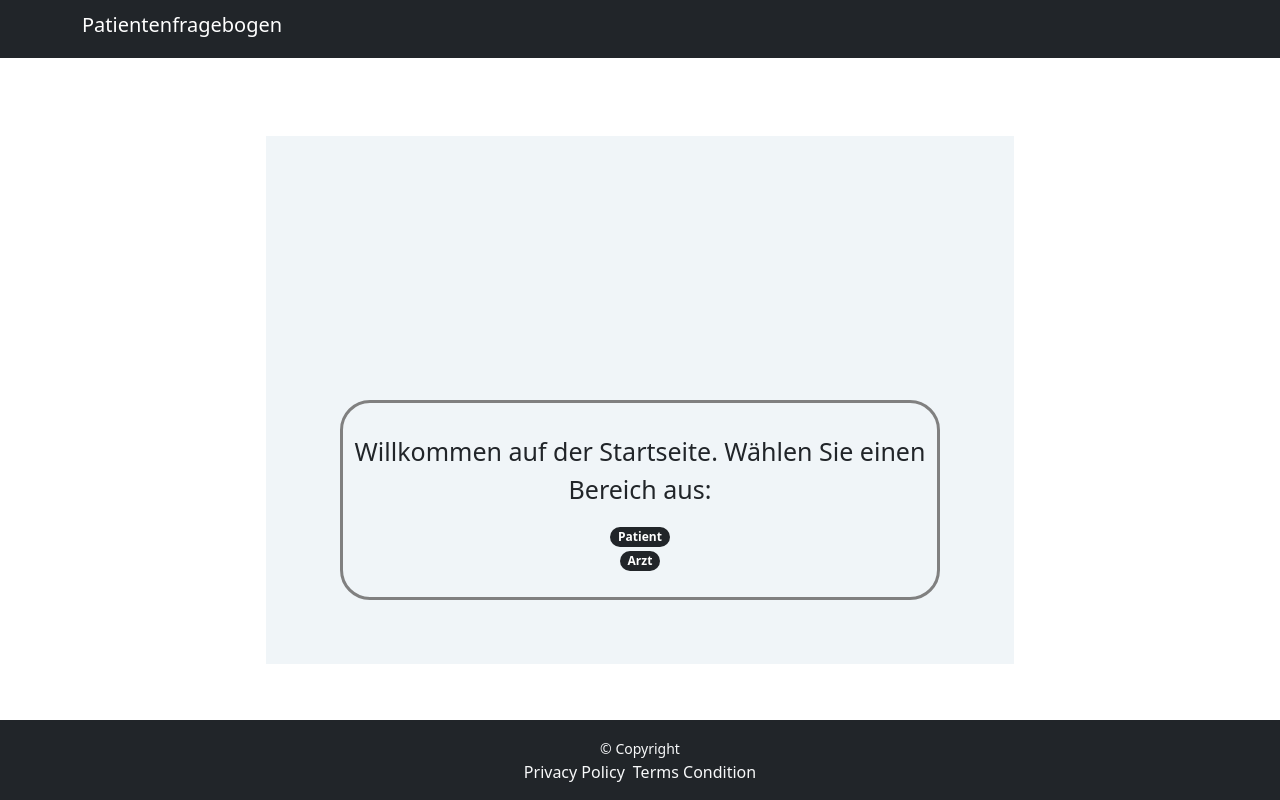
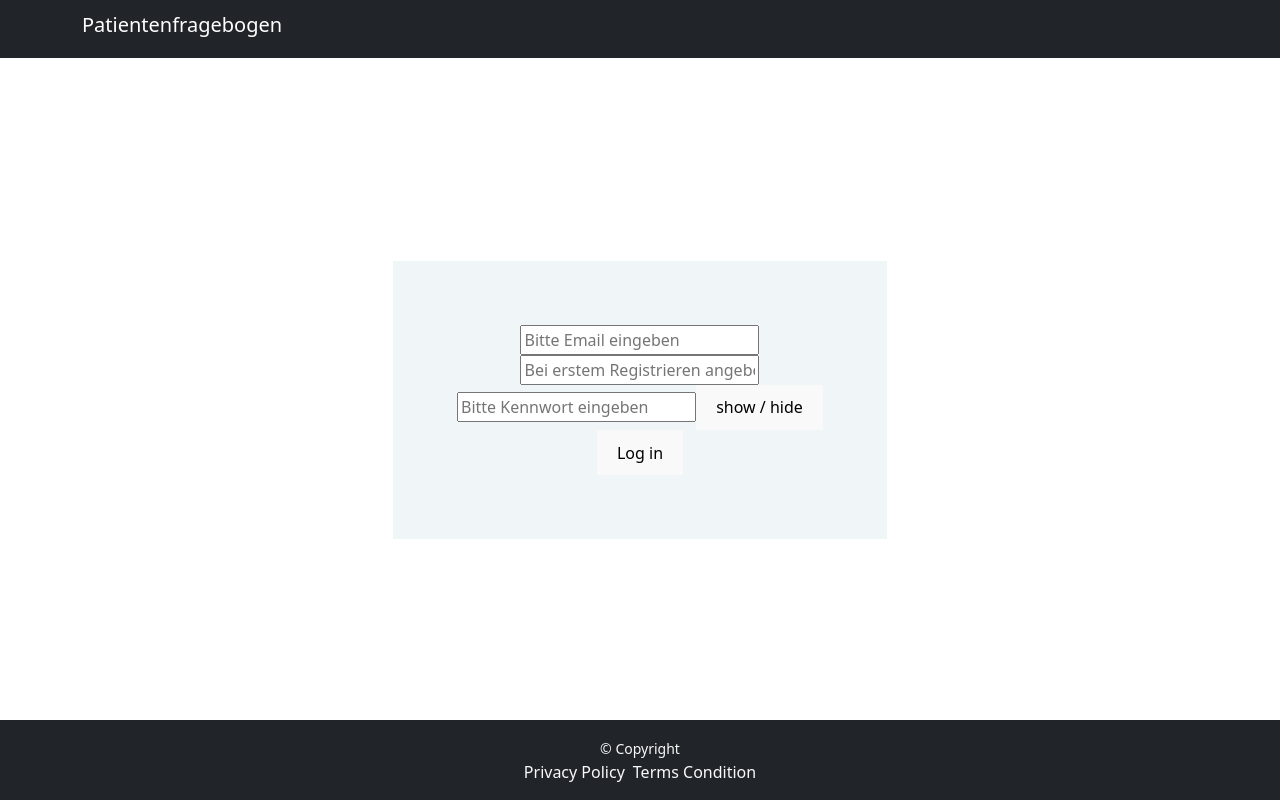
Before and after one commit to th-nuernberg/secure-questionnaire, a Vue app in the folder flaskapp/frontend/: page / in a window 1280 px wide. Built offline with nearby package versions, Linux system fonts and the light colour scheme; what html2pdf, vue-uuid, vue3-qrcode-reader would draw is missing.

Commit message:
Change routing logic to be more logical & Remove basic auth

```diff
--- a/flaskapp/frontend/src/components/Home.vue
+++ /dev/null
@@ -1,72 +0,0 @@
-<!--<template>-->
-<!--  <div class="home" >-->
-<!--    <h1>Home</h1>-->
-<!--  </div>-->
-<!--</template>-->
-
-<template>
-  <div id="wrapper" class="home">
-    <div class="text-center" id="h">
-      <p id="head">
-        Willkommen auf der Startseite. Wählen Sie einen Bereich aus:
-      </p>
-      <router-link to="patient"
-        ><span class="badge rounded-pill bg-dark">Patient</span></router-link
-      >
-      <br />
-      <router-link to="doctorView"
-        ><span class="badge rounded-pill bg-dark">Arzt</span></router-link
-      >
-      <br />
-    </div>
-  </div>
-</template>
-
-<script>
-export default {
-  name: "Home",
-};
-</script>
-
-<style scoped>
-#h {
-  width: 600px;
-  height: 200px;
-  margin: 0 auto;
-  margin-top: 200px;
-  border-style: solid;
-  border-radius: 30px;
-  border-color: grey;
-}
-
-#wrapper {
-  height: 100%;
-  justify-content: center;
-  align-items: center;
-  margin: 0;
-  padding: 0px 10px;
-  width: 100%;
-  height: 100%;
-}
-
-.btn {
-  margin: 10px;
-  height: auto;
-  padding: 20px;
-  width: 100px;
-}
-
-/*#text {*/
-/*    font-family: "Segoe UI", Tahoma, Geneva, Verdana, sans-serif;*/
-/*    overflow: hidden;*/
-/*    padding: 10px;*/
-/*    margin: 30px;*/
-/*    padding-top: 20px;*/
-/*}*/
-
-#head {
-  font-size: 25px;
-  margin: 10px 10px 15px;
-  padding-top: 20px;
-}
-</style>
--- a/flaskapp/frontend/src/main.js
+++ b/flaskapp/frontend/src/main.js
@@ -9,7 +9,6 @@ import uuid from "vue-uuid";
 import { createRouter, createWebHistory } from "vue-router";
 import VueQrcodeReader from "vue3-qrcode-reader";
 import html2pdf from "html2pdf";
-import Home from "./components/Home.vue";
 import PatientView from "./components/PatientView.vue";
 import DoctorView from "./components/DoctorView.vue";
 import PatientQuestionnaire from "./components/patientView/PatientQuestionnaire.vue";
@@ -42,12 +41,10 @@ function validateJWTtoken(next) {
 const router = createRouter({
   history: createWebHistory(),
   routes: [
-    { path: "/", name: "Home", component: Home },
     {
-      path: "/login",
-      name: "Login",
-      component: Login
-    },
+      path: "/",
+      name: "Home",
+      component: Login },
     {
       path: "/register",
       name: "Register",
```
Also changed, not shown: 2 other files (tests, documents, lock files or other folders).
